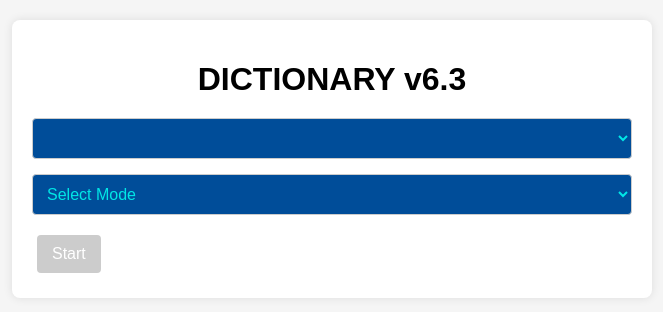
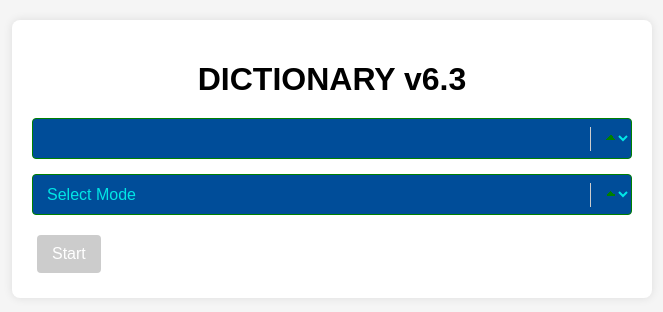
Before and after one commit to Amzt-pixel/dictionary, a plain HTML site: page index.html in a window 1280 px wide. Shown: the full height of the page, 308-971 px from the left. Drawn offline with Linux system fonts and the light colour scheme; no server answers.

Commit message:
Update ui.css

```diff
--- a/ui.css
+++ b/ui.css
@@ -33,6 +33,21 @@ body {
       font-size: 16px;
       border: 1px solid #ccc;
       border-radius: 4px;
+          background-image:
+    linear-gradient(45deg, green 50%, transparent 50%),
+    linear-gradient(135deg, transparent 50%, green 50%),
+    linear-gradient(to right, #ccc, #ccc);
+  background-position:
+    calc(100% - 15px) 1em,
+    calc(100% - 20px) 1em,
+    calc(100% - 2.5em) 0.5em;
+  background-size:
+    5px 5px,
+    5px 5px,
+    1px 1.5em;
+  background-repeat: no-repeat;
+  border-color: green;
+  outline: 0;
     }
 
     button {
@@ -62,7 +77,8 @@ body {
   border-radius: 4px;
 }
 
-input[type="text"].search-box{
+/*input[type="text"]*/
+.search-box{
   padding: 10px;
   width: 50%;
   font-size: 16px;
```
